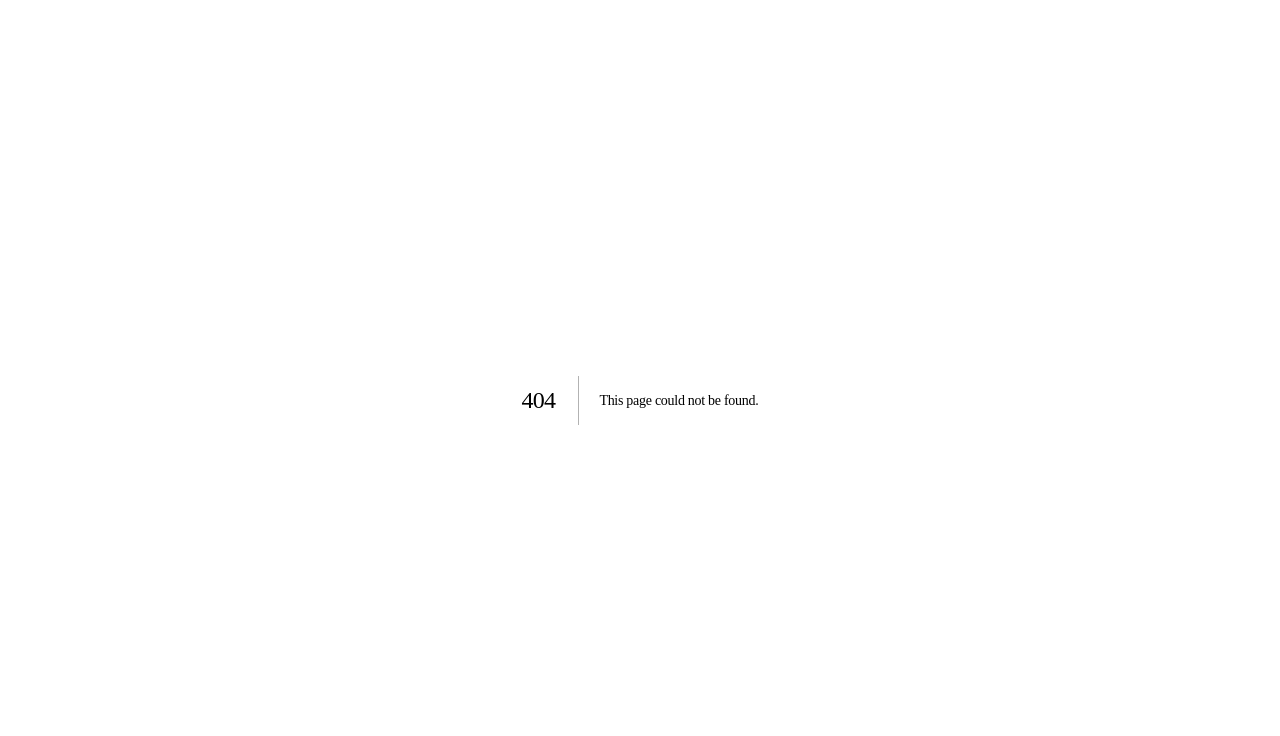
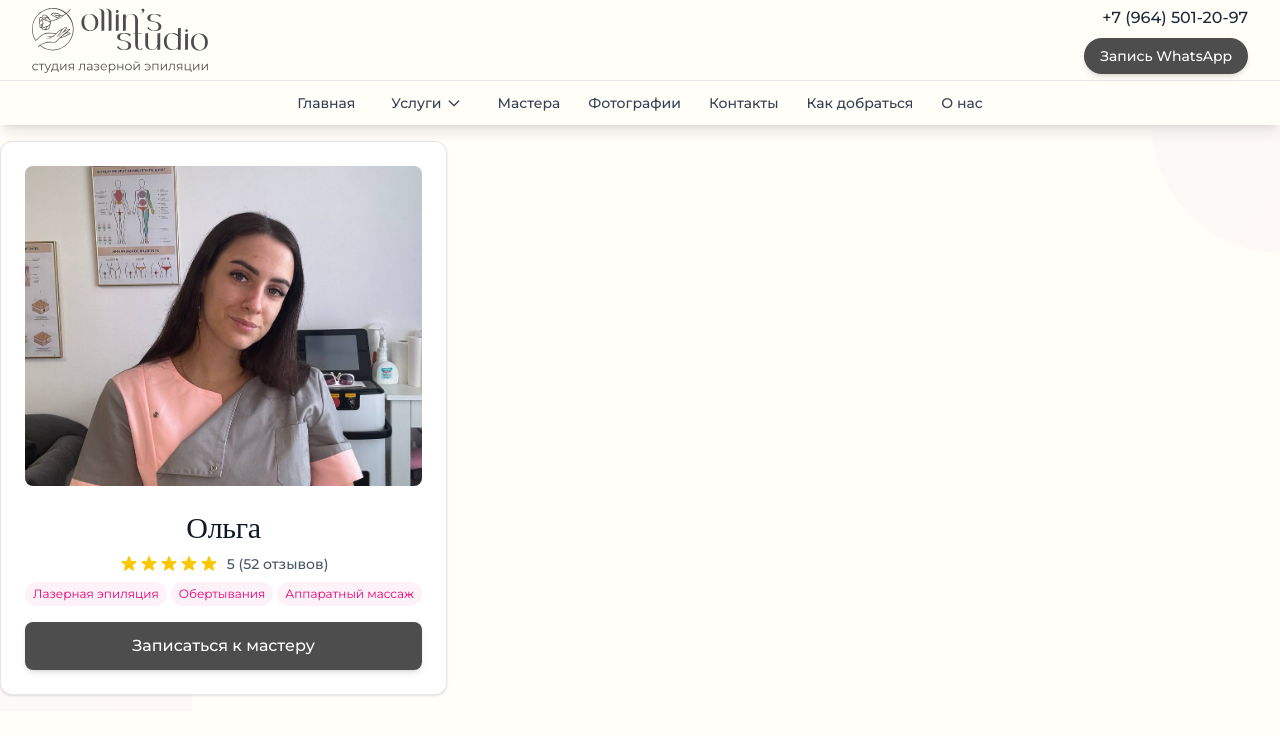
Before and after one commit to nikos592/ollins, a Next.js app: page /masters in a window 1280 px wide. Before the commit this address had no page. Shown: the top 736 px of the page. Built offline with nearby package versions, Linux system fonts and the light colour scheme; a web font is replaced by a local one.

Commit message:
add masters

```diff
--- /dev/null
+++ b/src/app/masters/page.tsx
@@ -0,0 +1,16 @@
+import Header from '@/components/Header';
+import Navigation from '@/components/Navigation';
+import Masters from '@/components/Masters';
+
+// Кэширование страницы
+export const revalidate = 3600; // кэш на 1 час
+
+export default function MastersPage() {
+  return (
+    <div className="min-h-screen bg-[#FFFEF8]">
+      <Header />
+      <Navigation />
+      <Masters />
+    </div>
+  );
+}
--- a/src/components/Header.tsx
+++ b/src/components/Header.tsx
@@ -1,4 +1,5 @@
 import Logo from './Logo';
+import Link from 'next/link';
 
 export default function Header() {
   return (
@@ -6,7 +7,9 @@ export default function Header() {
       <div className="py-2 px-4 sm:px-6 lg:px-8">
         <div className="flex justify-between items-center h-16">
           {/* Logo/Name */}
-          <Logo width={180} height={72} className="w-36 h-14 sm:w-44 sm:h-16 flex-shrink-0" />
+          <Link href="/" className="hover:opacity-80 transition-opacity">
+            <Logo width={180} height={72} className="w-36 h-14 sm:w-44 sm:h-16 flex-shrink-0" />
+          </Link>
 
           {/* Contact Info */}
           <div className="text-right">
--- /dev/null
+++ b/src/components/Masters.tsx
@@ -0,0 +1,111 @@
+import Logo from './Logo';
+
+// Данные о мастерах
+const mastersData = [
+  {
+    id: 1,
+    name: "Ольга",
+    specialization: "Мастер",
+    experience: "3 года опыта",
+    image: "/images/masters/anna.jpg",
+    services: ["Лазерная эпиляция", "Обертывания", "Аппаратный массаж"],
+    rating: 5.0,
+    reviews: 52
+  }
+];
+
+export default function Masters() {
+  return (
+    <div className="relative overflow-hidden">
+      {/* Decorative background patterns */}
+      <div className="absolute top-0 right-0 w-64 h-64 opacity-10">
+        <div className="w-full h-full bg-gradient-to-br from-purple-200 to-pink-200 rounded-full transform translate-x-32 -translate-y-32"></div>
+      </div>
+      <div className="absolute bottom-0 left-0 w-96 h-96 opacity-10">
+        <div className="w-full h-full bg-gradient-to-tr from-purple-200 to-pink-200 rounded-full transform -translate-x-48 translate-y-48"></div>
+      </div>
+
+            <div className="max-w-7xl mx-auto pr-4 sm:pr-6 lg:pr-8 py-4 relative z-10">
+        {/* Masters Grid */}
+        <div className="flex justify-start">
+          {mastersData.map((master) => (
+                         <div
+               key={master.id}
+               className="bg-white border border-gray-200 rounded-xl p-6 shadow-sm hover:shadow-lg transition-all duration-300 hover:border-purple-200 group max-w-md"
+             >
+              {/* Master Image */}
+              <div className="w-full h-80 rounded-lg mb-6 overflow-hidden">
+                <img
+                  src="/images/masters/master.JPG"
+                  alt={`Фото мастера ${master.name}`}
+                  className="w-full h-full object-cover"
+                />
+              </div>
+
+              {/* Master Info */}
+              <div className="text-center mb-2">
+                <h3 className="text-3xl font-bold text-gray-900 mb-2 font-montserrat">
+                  {master.name}
+                </h3>
+              </div>
+
+              {/* Rating */}
+              <div className="flex items-center justify-center mb-2">
+                <a
+                  href="https://yandex.ru/maps/org/ollin_s_studio/11176569475/?booking%5Bpage%5D=resource&booking%5Bpermalink%5D=11176569475&booking%5BresourceId%5D=3234637&ll=37.858330%2C55.699807&z=16.61"
+                  target="_blank"
+                  rel="noopener noreferrer"
+                  className="flex items-center gap-2 hover:opacity-80 transition-opacity"
+                >
+                  <div className="flex">
+                    {[...Array(5)].map((_, i) => (
+                      <svg
+                        key={i}
+                        className={`w-5 h-5 ${
+                          i < Math.floor(master.rating)
+                            ? 'text-yellow-400'
+                            : 'text-gray-300'
+                        }`}
+                        fill="currentColor"
+                        viewBox="0 0 20 20"
+                      >
+                        <path d="M9.049 2.927c.3-.921 1.603-.921 1.902 0l1.07 3.292a1 1 0 00.95.69h3.462c.969 0 1.371 1.24.588 1.81l-2.8 2.034a1 1 0 00-.364 1.118l1.07 3.292c.3.921-.755 1.688-1.54 1.118l-2.8-2.034a1 1 0 00-1.175 0l-2.8 2.034c-.784.57-1.838-.197-1.539-1.118l1.07-3.292a1 1 0 00-.364-1.118L2.98 8.72c-.783-.57-.38-1.81.588-1.81h3.461a1 1 0 00.951-.69l1.07-3.292z" />
+                      </svg>
+                    ))}
+                  </div>
+                  <span className="text-sm text-gray-600 font-montserrat hover:text-purple-600 transition-colors">
+                    {master.rating} ({master.reviews} отзывов)
+                  </span>
+                </a>
+              </div>
+
+              {/* Services */}
+              <div className="mb-4">
+                <div className="flex flex-wrap gap-1">
+                  {master.services.map((service, index) => (
+                    <span
+                      key={index}
+                      className="text-xs bg-pink-50 text-pink-600 px-2 py-1 rounded-full font-montserrat"
+                    >
+                      {service}
+                    </span>
+                  ))}
+                </div>
+              </div>
+
+              {/* Book Button */}
+              <a
+                href="https://yandex.ru/maps/org/ollin_s_studio/11176569475/?booking%5Bpage%5D=services&booking%5Bpermalink%5D=11176569475&booking%5BresourceId%5D=3234637&ll=37.858330%2C55.699807&z=16"
+                target="_blank"
+                rel="noopener noreferrer"
+                className="block w-full bg-[#4D4D4D] hover:bg-[#3A3A3A] text-white py-3 px-4 rounded-lg font-semibold transition-all duration-200 transform hover:scale-105 font-montserrat text-center shadow-md hover:shadow-lg"
+              >
+                Записаться к мастеру
+              </a>
+            </div>
+          ))}
+        </div>
+      </div>
+     </div>
+   );
+}
--- a/src/components/Navigation.tsx
+++ b/src/components/Navigation.tsx
@@ -7,11 +7,11 @@ export default function Navigation() {
         <ul className="flex flex-col sm:flex-row justify-center items-center gap-3 text-sm font-medium font-montserrat">
           <li>
             <a
-              href="#home"
-              className="text-gray-700 hover:text-[#D573CB] transition-all duration-200 px-2 py-1.5 rounded-md hover:bg-pink-50 relative group font-montserrat"
+              href="/"
+              className="text-gray-700 hover:text-pink-600 transition-all duration-200 px-2 py-1.5 rounded-md hover:bg-pink-50 relative group font-montserrat"
             >
               Главная
-              <span className="absolute bottom-0 left-0 w-0 h-0.5 bg-[#D573CB] transition-all duration-200 group-hover:w-full"></span>
+              <span className="absolute bottom-0 left-0 w-0 h-0.5 bg-pink-600 transition-all duration-200 group-hover:w-full"></span>
             </a>
           </li>
           <li>
@@ -19,47 +19,47 @@ export default function Navigation() {
           </li>
           <li>
             <a
-              href="#masters"
-              className="text-gray-700 hover:text-[#D573CB] transition-all duration-200 px-2 py-1.5 rounded-md hover:bg-pink-50 relative group font-montserrat"
+              href="/masters"
+              className="text-gray-700 hover:text-pink-600 transition-all duration-200 px-2 py-1.5 rounded-md hover:bg-pink-50 relative group font-montserrat"
             >
               Мастера
-              <span className="absolute bottom-0 left-0 w-0 h-0.5 bg-[#D573CB] transition-all duration-200 group-hover:w-full"></span>
+              <span className="absolute bottom-0 left-0 w-0 h-0.5 bg-pink-600 transition-all duration-200 group-hover:w-full"></span>
             </a>
           </li>
           <li>
             <a
               href="#before-after"
-              className="text-gray-700 hover:text-[#D573CB] transition-all duration-200 px-2 py-1.5 rounded-md hover:bg-pink-50 relative group font-montserrat"
+              className="text-gray-700 hover:text-pink-600 transition-all duration-200 px-2 py-1.5 rounded-md hover:bg-pink-50 relative group font-montserrat"
             >
               Фотографии
-              <span className="absolute bottom-0 left-0 w-0 h-0.5 bg-[#D573CB] transition-all duration-200 group-hover:w-full"></span>
+              <span className="absolute bottom-0 left-0 w-0 h-0.5 bg-pink-600 transition-all duration-200 group-hover:w-full"></span>
             </a>
           </li>
           <li>
             <a
               href="#contacts"
-              className="text-gray-700 hover:text-[#D573CB] transition-all duration-200 px-2 py-1.5 rounded-md hover:bg-pink-50 relative group font-montserrat"
+              className="text-gray-700 hover:text-pink-600 transition-all duration-200 px-2 py-1.5 rounded-md hover:bg-pink-50 relative group font-montserrat"
             >
               Контакты
-              <span className="absolute bottom-0 left-0 w-0 h-0.5 bg-[#D573CB] transition-all duration-200 group-hover:w-full"></span>
+              <span className="absolute bottom-0 left-0 w-0 h-0.5 bg-pink-600 transition-all duration-200 group-hover:w-full"></span>
             </a>
           </li>
           <li>
             <a
               href="#how-to-get"
-              className="text-gray-700 hover:text-[#D573CB] transition-all duration-200 px-2 py-1.5 rounded-md hover:bg-pink-50 relative group font-montserrat"
+              className="text-gray-700 hover:text-pink-600 transition-all duration-200 px-2 py-1.5 rounded-md hover:bg-pink-50 relative group font-montserrat"
             >
               Как добраться
-              <span className="absolute bottom-0 left-0 w-0 h-0.5 bg-[#D573CB] transition-all duration-200 group-hover:w-full"></span>
+              <span className="absolute bottom-0 left-0 w-0 h-0.5 bg-pink-600 transition-all duration-200 group-hover:w-full"></span>
             </a>
           </li>
           <li>
             <a
               href="#about"
-              className="text-gray-700 hover:text-[#D573CB] transition-all duration-200 px-2 py-1.5 rounded-md hover:bg-pink-50 relative group font-montserrat"
+              className="text-gray-700 hover:text-pink-600 transition-all duration-200 px-2 py-1.5 rounded-md hover:bg-pink-50 relative group font-montserrat"
             >
               О нас
-              <span className="absolute bottom-0 left-0 w-0 h-0.5 bg-[#D573CB] transition-all duration-200 group-hover:w-full"></span>
+              <span className="absolute bottom-0 left-0 w-0 h-0.5 bg-pink-600 transition-all duration-200 group-hover:w-full"></span>
             </a>
           </li>
         </ul>
```
Also changed, not shown: public/images/masters/master.JPG (added).
